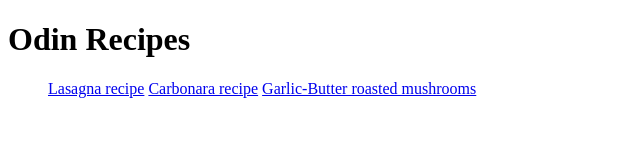
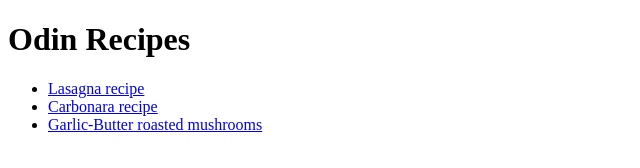
Before and after one commit to Lolke11/odin-recipes, a plain HTML site: page index.html in a window 1280 px wide. Shown: the whole page, without its empty margins (0-640 px from the left). Drawn offline with Linux system fonts and the light colour scheme.

Commit message:
Added links to list in index.html

```diff
--- a/index.html
+++ b/index.html
@@ -10,9 +10,9 @@
         <h1>Odin Recipes</h1>
 
         <ul>
-            <a href="recipes/lasagna.html">Lasagna recipe</a>
-            <a href="recipes/carbonara.html">Carbonara recipe</a>
-            <a href="recipes/garlic-butter-roasted-mushrooms.html">Garlic-Butter roasted mushrooms</a>
+            <li><a href="recipes/lasagna.html">Lasagna recipe</a></li>
+            <li><a href="recipes/carbonara.html">Carbonara recipe</a> </li>
+            <li><a href="recipes/garlic-butter-roasted-mushrooms.html">Garlic-Butter roasted mushrooms</a></li>
         </ul>
 
     </body>
```
